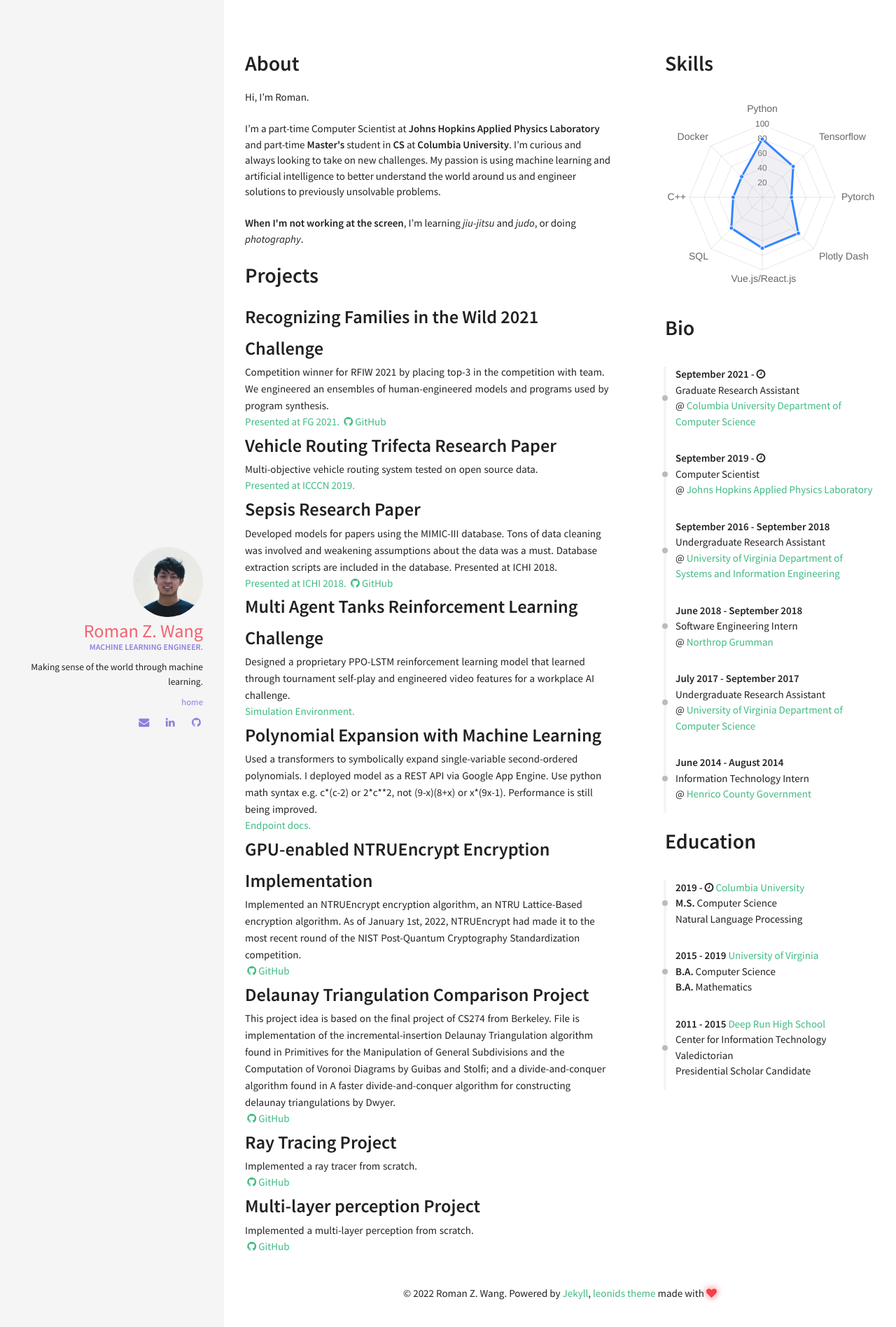
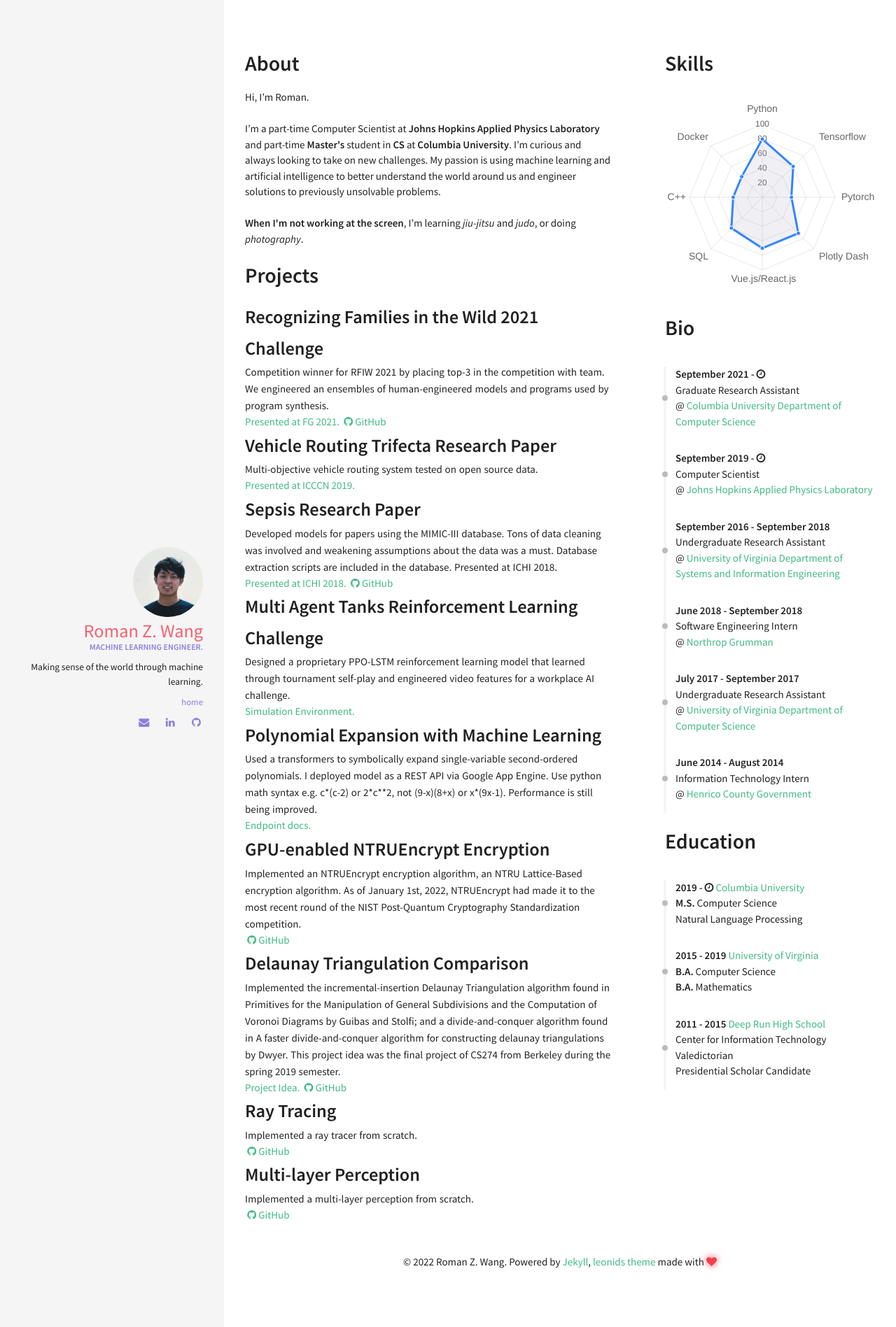
Before and after one commit to RomanZWang/romanzwang.github.io, a Jekyll site: the page built from index.html, in a window 1280 px wide. Shown: the top 1897 px of the page at 70% size. Built offline with Jekyll 4.4.1, drawn with Linux system fonts in a browser that asks for light colours; nearby versions of some CDN libraries.

Commit message:
Remove redundant project string and add link to dtri section

```diff
--- a/_data/index/projects.yml
+++ b/_data/index/projects.yml
@@ -25,19 +25,20 @@
   material-link: https://pelagic-tracker-337505.uc.r.appspot.com/docs
   material-text: Endpoint docs.
 
-- name: GPU-enabled NTRUEncrypt Encryption Implementation
+- name: GPU-enabled NTRUEncrypt Encryption
   descr: "Implemented an NTRUEncrypt encryption algorithm, an NTRU Lattice-Based encryption algorithm. As of January 1st, 2022, NTRUEncrypt had made it to the most recent round of the NIST Post-Quantum Cryptography Standardization competition."
   github: https://github.com/RomanZWang/NTRU
 
-
-- name: Delaunay Triangulation Comparison Project
-  descr: "This project idea is based on the final project of CS274 from Berkeley. File is implementation of the incremental-insertion Delaunay Triangulation algorithm found in Primitives for the Manipulation of General Subdivisions and the Computation of Voronoi Diagrams by Guibas and Stolfi; and a divide-and-conquer algorithm found in A faster divide-and-conquer algorithm for constructing delaunay triangulations by Dwyer."
+- name: Delaunay Triangulation Comparison
+  descr: "Implemented the incremental-insertion Delaunay Triangulation algorithm found in Primitives for the Manipulation of General Subdivisions and the Computation of Voronoi Diagrams by Guibas and Stolfi; and a divide-and-conquer algorithm found in A faster divide-and-conquer algorithm for constructing delaunay triangulations by Dwyer. This project idea was the final project of CS274 from Berkeley during the spring 2019 semester."
+  material-link: https://people.eecs.berkeley.edu/~jrs/274/
+  material-text: Project Idea.
   github: https://github.com/RomanZWang/delaunay-triangulation
 
-- name: Ray Tracing Project
+- name: Ray Tracing
   descr: "Implemented a ray tracer from scratch."
   github: https://github.com/RomanZWang/ray-tracer
 
-- name: Multi-layer perception Project
+- name: Multi-layer Perception
   descr: "Implemented a multi-layer perception from scratch."
   github: https://github.com/RomanZWang/multi-layer-perception
```
